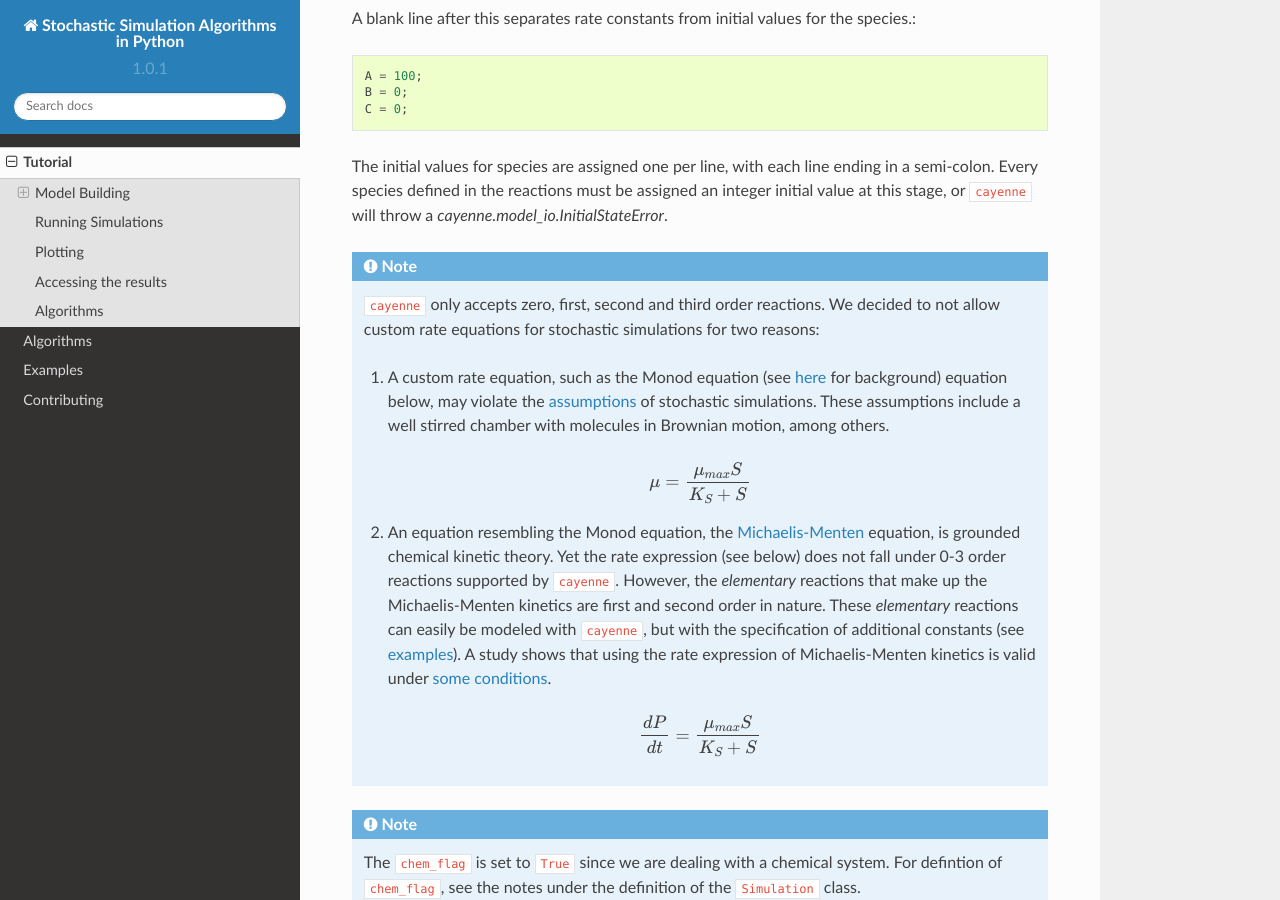
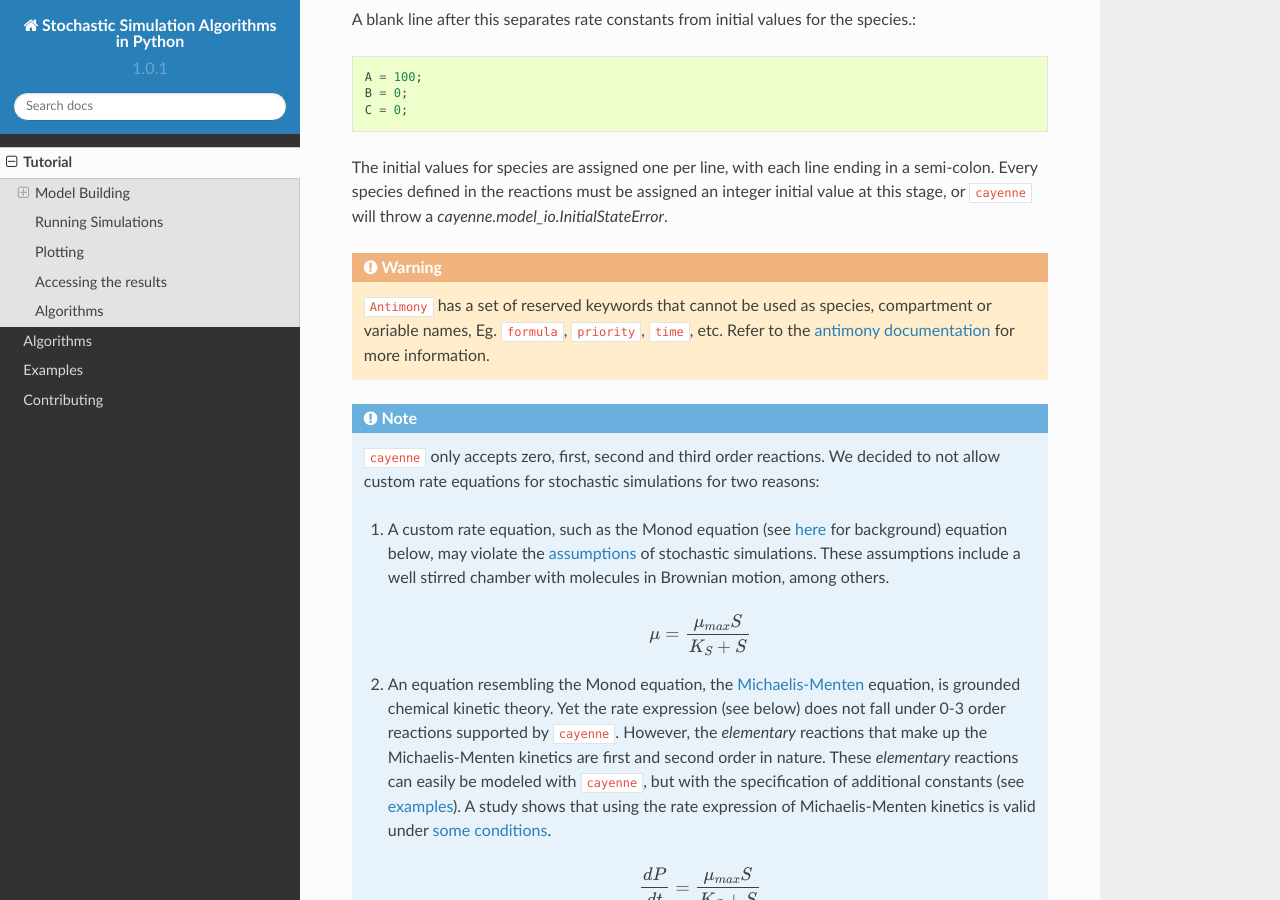
Before and after one commit to quantumbrake/cayenne, a Sphinx documentation site: the page built from docs/tutorial.rst, in a window 1280 px wide and 900 px high, scrolled down 1907 px. Built offline with Sphinx 7.4.7 and the Read the Docs theme 2.0.0, drawn with Linux system fonts in a browser that asks for light colours; some of the changed text lies outside the part shown.

Commit message:
Docs: Add warning about `antimony` keyword usage

```diff
--- a/docs/readme.rst
+++ b/docs/readme.rst
@@ -179,6 +179,7 @@ Credits
 -  `Cookiecutter <https://github.com/audreyr/cookiecutter>`__
 -  `audreyr/cookiecutter-pypackage <https://github.com/audreyr/cookiecutter-pypackage>`__
 -  `black <https://github.com/ambv/black>`__
+-  Logo made with `logomakr <https://logomakr.com/>`__
 
 .. |Travis Build Status| image:: https://travis-ci.com/Heuro-labs/cayenne.svg?branch=master
    :target: https://travis-ci.com/Heuro-labs/cayenne
--- a/docs/tutorial.rst
+++ b/docs/tutorial.rst
@@ -29,7 +29,7 @@ Suppose k\ :sub:`0.11` = 1, k\ :sub:`0.1` = 1 and there are initially 100 units
             C = 0;
         """
 
-The format of the model string is based on the `antimony modeling language <https://tellurium.readthedocs.io/en/latest/antimony.html#introduction-basics>`_, but with one key difference. ``Antimony`` allows the user to specify custom rate *equations* for each reaction. ``cayenne`` automagically generates the rate equations behind the scenes, and user need only supply the rate *constants*. The format is discussed below:
+The format of the model string is based on a subset of the `antimony modeling language <https://tellurium.readthedocs.io/en/latest/antimony.html#introduction-basics>`_, but with one key difference. ``Antimony`` allows the user to specify custom rate *equations* for each reaction. ``cayenne`` automagically generates the rate equations behind the scenes, and user need only supply the rate *constants*. The format is discussed below:
 
 Model format
 ^^^^^^^^^^^^
@@ -68,6 +68,10 @@ A blank line after this separates rate constants from initial values for the spe
     C = 0;
 
 The initial values for species are assigned one per line, with each line ending in a semi-colon. Every species defined in the reactions must be assigned an integer initial value at this stage, or ``cayenne`` will throw a `cayenne.model_io.InitialStateError`.
+
+.. warning::
+
+    ``Antimony`` has a set of reserved keywords that cannot be used as species, compartment or variable names, Eg. ``formula``, ``priority``, ``time``, etc. Refer to the `antimony documentation <https://tellurium.readthedocs.io/en/latest/antimony.html#language-reference>`_ for more information.
 
 .. note::
 
```
Also changed, not shown: 1 other file.
